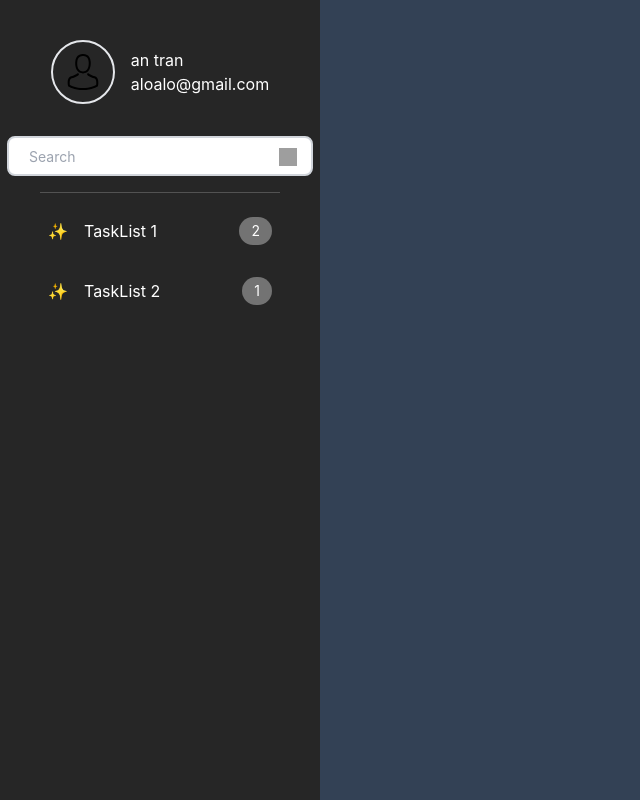
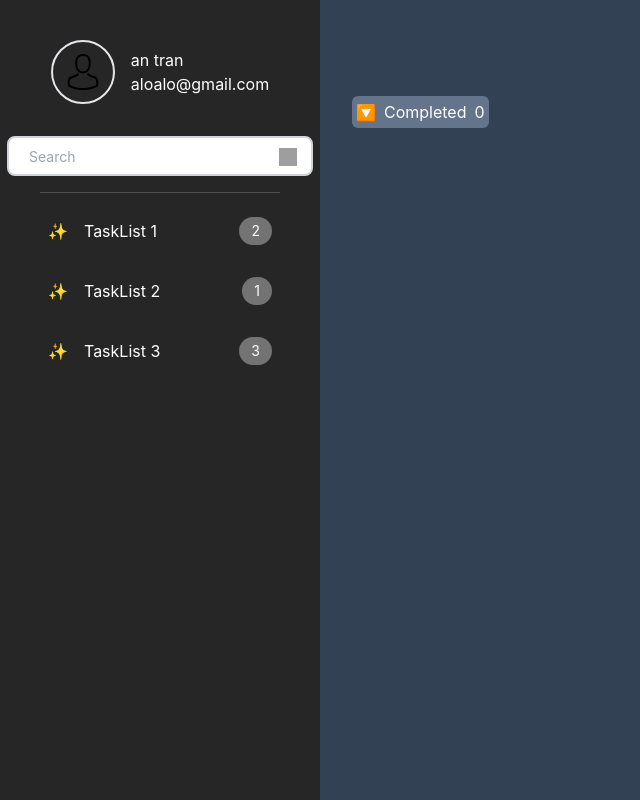
Before and after one commit to 2AD2H/todo-react, a Next.js app: page / in a window 1280 px wide. Shown: the whole page, without its empty margins (0-640 px from the left). Built offline with nearby package versions, Linux system fonts and the light colour scheme; grey boxes are pictures that could not be loaded.

Commit message:
feat: add completed button and completed list

```diff
--- a/components/content.js
+++ b/components/content.js
@@ -1,21 +1,57 @@
-import { useTodoContext } from './contexts/todoContext'
-import Task from './task'
+import { useTodoContext } from "./contexts/todoContext";
+import Task from "./task";
+import { useState } from "react";
+import classNames from "classnames";
 
 const Content = (props) => {
-  const todoContext = useTodoContext()
+  const todoContext = useTodoContext();
+  const [complete, setComplete] = useState(true);
 
-  const tasks = todoContext?.tasks
+  const wrapperClasses = classNames("", {
+    ["hidden"]: complete,
+    [""]: !complete,
+  });
+
+  const OnClickHandleShowComplete = () => {
+    setComplete(!complete);
+  };
+
+  const nonCompletedTasks = todoContext?.tasks.filter(
+    (task) => !task.isCompleted
+  );
+  const completedTasks = todoContext?.tasks.filter((task) => task.isCompleted);
+
+  const countCompletedTasks = completedTasks.length;
+
   return (
     <div className="text-white px-8 py-8">
-      <p className="text-5xl">{todoContext?.taskList}</p>
+      <p className="text-5xl">{todoContext?.taskList?.name}</p>
       <div className="h-full w-full flex flex-col gap-2 pt-16">
-        {tasks?.map((task) => (
+        {nonCompletedTasks?.map((task) => (
           <div key={task.name}>
-          <Task task={task}></Task>
+            <Task task={task}></Task>
           </div>
         ))}
+
+        <div className="">
+          <button
+            className="flex gap-2 bg-slate-500 rounded-md px-1 py-1 self-start"
+            onClick={OnClickHandleShowComplete}
+          >
+            {complete ? <span>🔽</span> : <span>🔼</span>}
+            <span>Completed</span>
+            <span>{countCompletedTasks}</span>
+          </button>
+        </div>
+        <div className={wrapperClasses}>
+          {completedTasks?.map((task) => (
+            <div key={task.name}>
+              <Task task={task}></Task>
+            </div>
+          ))}
+        </div>
       </div>
     </div>
-  )
-}
-export default Content
+  );
+};
+export default Content;
--- a/components/contexts/todoContext.js
+++ b/components/contexts/todoContext.js
@@ -1,25 +1,29 @@
-import { createContext, useContext, useState } from 'react'
+import { createContext, useContext, useState } from "react";
 
-export const TodoContext = createContext()
+export const TodoContext = createContext();
 
 const TodoContextResource = () => {
-  const [taskLists, setTasklists] = useState([]) // get the task list in group;
-  const [tasks, setTasks] = useState([]) // get task in the task list
+  const [taskLists, setTasklists] = useState([]); // get the task list in group;
+  const [tasks, setTasks] = useState([]); // get task in the task list
+  const [taskList, setTaskList] = useState({}); // get the task list
+
 
   return {
     taskLists,
     setTasklists,
     tasks,
     setTasks,
-  }
-}
+    taskList,
+    setTaskList,
+  };
+};
 
 export function TodoProvider({ children }) {
   return (
     <TodoContext.Provider value={TodoContextResource()}>
       {children}
     </TodoContext.Provider>
-  )
+  );
 }
 
-export const useTodoContext = () => useContext(TodoContext)
+export const useTodoContext = () => useContext(TodoContext);
--- a/components/layout.js
+++ b/components/layout.js
@@ -26,10 +26,10 @@ const dummyTaskList = [
     tasks: [
       {
         name: 'task 1-1',
-        isCompleted: false,
+        isCompleted: true,
       },
       {
-        name: 'task 2-1',
+        name: 'task 1-2',
         isCompleted: false,
       },
     ],
@@ -41,7 +41,26 @@ const dummyTaskList = [
     tasks: [
       {
         name: 'task 2-1',
+        isCompleted: true,
+      },
+    ],
+  },
+  {
+    id: 3,
+    name: 'TaskList 3',
+    count: 3,
+    tasks: [
+      {
+        name: 'task 3-1',
+        isCompleted: true,
+      },
+      {
+        name: 'task 3-2',
         isCompleted: false,
+      },
+      {
+        name: 'task 3-3',
+        isCompleted: true,
       },
     ],
   },
--- a/components/sidebar.js
+++ b/components/sidebar.js
@@ -6,9 +6,6 @@ const Sidebar = (props) => {
   const wapper = classNames(
     'h-screen px-4 pt-8 pb-4 bg-neutral-800 flex justify-between flex-col w-80 text-white',
   )
-
-  console.log(props)
-
   return (
     <div className={wapper}>
       <div className="flex flex-col space-y-4 justify-center items-center">
--- a/components/taskListItem.js
+++ b/components/taskListItem.js
@@ -1,11 +1,12 @@
-import { useTodoContext } from './contexts/todoContext'
+import { useTodoContext } from "./contexts/todoContext";
 
 const TaskListItem = ({ taskList }) => {
-  const todoContext = useTodoContext()
+  const todoContext = useTodoContext();
 
   const OnClickHandleOnClick = () => {
-    todoContext?.setTasks(taskList.tasks)
-  }
+    todoContext?.setTasks(taskList.tasks);
+    todoContext?.setTaskList(taskList);
+  };
 
   return (
     <div
@@ -20,6 +21,6 @@ const TaskListItem = ({ taskList }) => {
         {taskList.count}
       </div>
     </div>
-  )
-}
-export default TaskListItem
+  );
+};
+export default TaskListItem;
```
